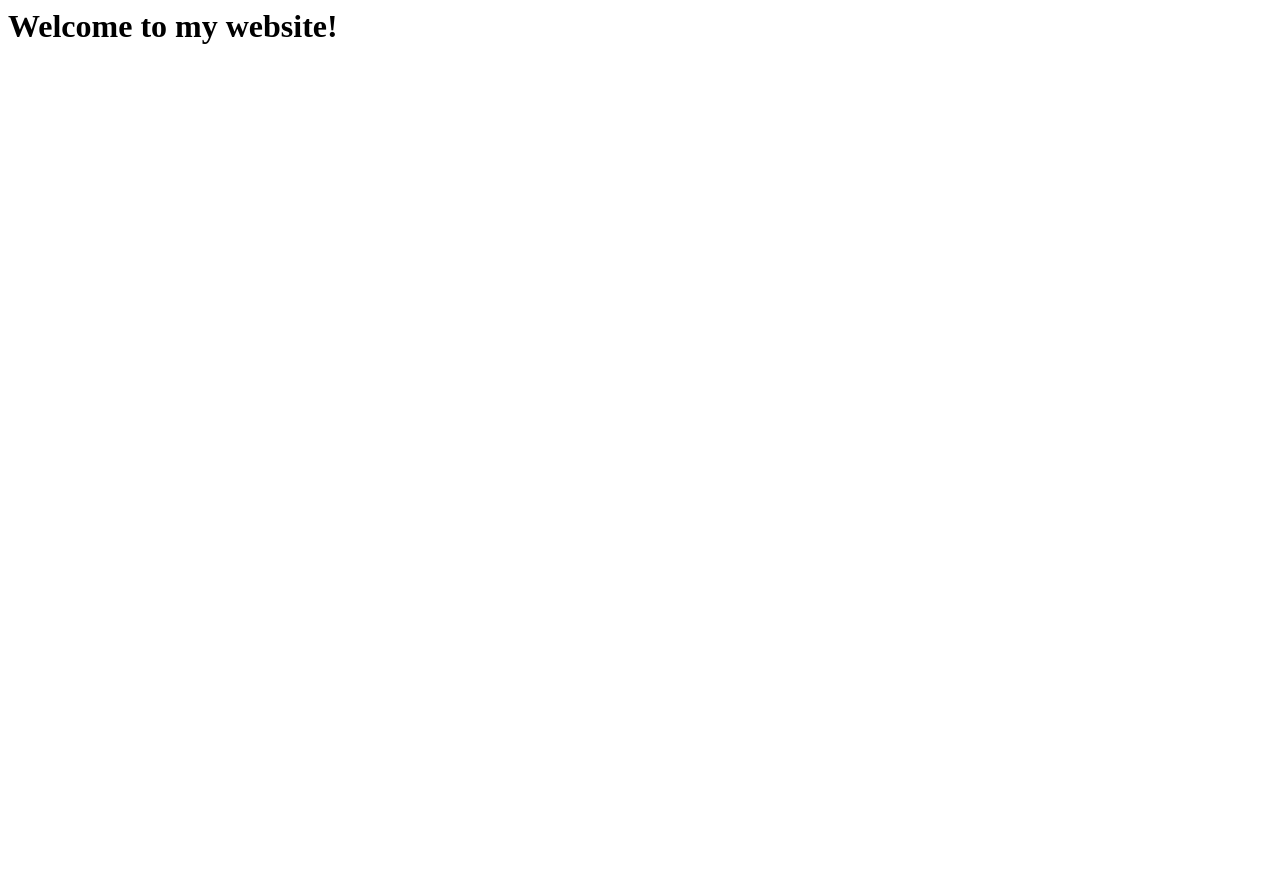
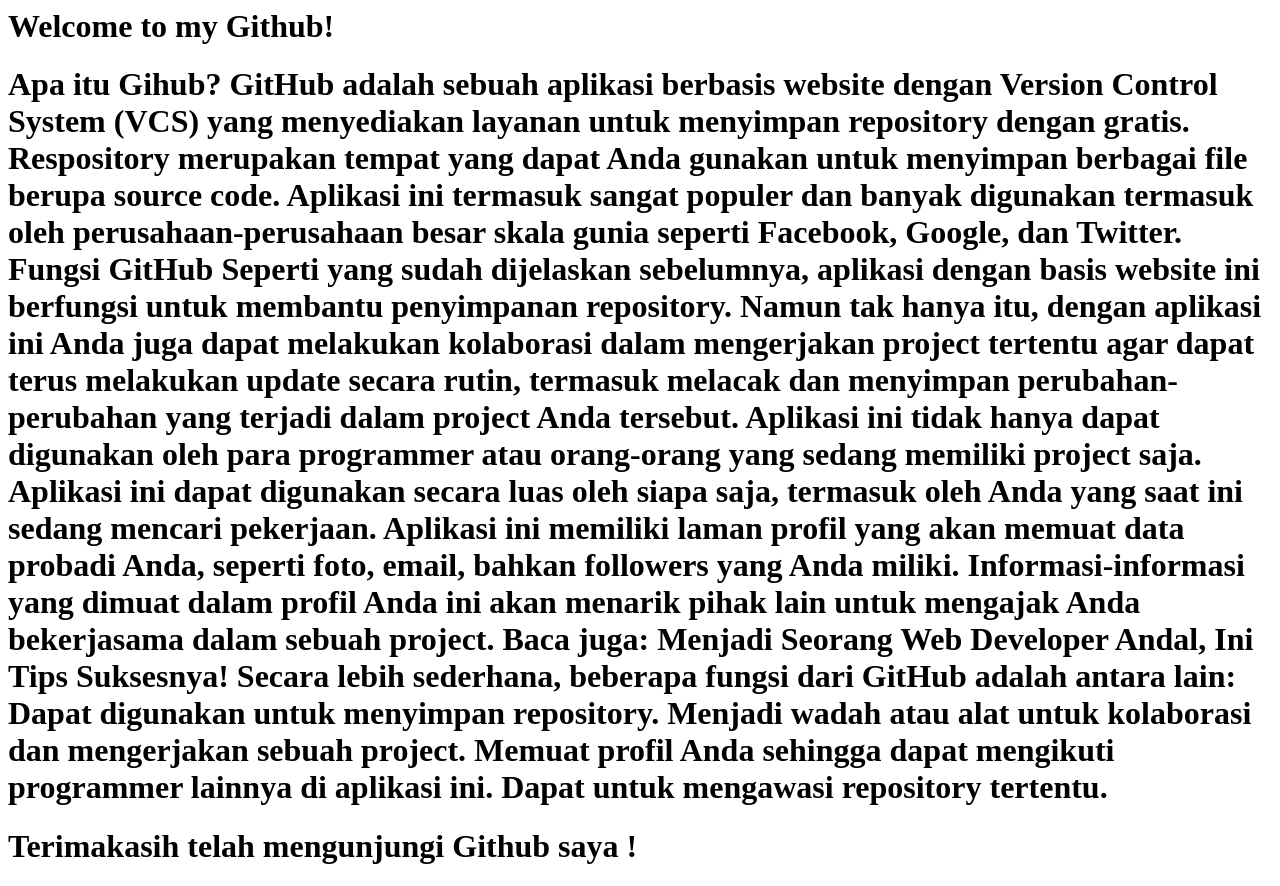
Before and after one commit to rizkaaa-09/rizkaaa-09.github.io, a plain HTML site: page index.html in a window 1280 px wide. Before the commit the page ends 800 px from the top, so only its background shows below. Drawn offline with Linux system fonts and the light colour scheme.

Commit message:
Update index.html

```diff
--- a/index.html
+++ b/index.html
@@ -1 +1,23 @@
-<h1> Welcome to my website! </h1>
+<h1> Welcome to my Github! </h1>
+
+
+<h1>
+  Apa itu Gihub?
+  GitHub adalah sebuah aplikasi berbasis website dengan Version Control System (VCS) yang menyediakan layanan untuk menyimpan repository dengan gratis. Respository merupakan tempat yang dapat Anda gunakan untuk menyimpan berbagai file berupa source code. Aplikasi ini termasuk sangat populer dan banyak digunakan termasuk oleh perusahaan-perusahaan besar skala gunia seperti Facebook, Google, dan Twitter.
+
+Fungsi GitHub
+Seperti yang sudah dijelaskan sebelumnya, aplikasi dengan basis website ini berfungsi untuk membantu penyimpanan repository. Namun tak hanya itu, dengan aplikasi ini Anda juga dapat melakukan kolaborasi dalam mengerjakan project tertentu agar dapat terus melakukan update secara rutin, termasuk melacak dan menyimpan perubahan-perubahan yang terjadi dalam project Anda tersebut.
+
+Aplikasi ini tidak hanya dapat digunakan oleh para programmer atau orang-orang yang sedang memiliki project saja. Aplikasi ini dapat digunakan secara luas oleh siapa saja, termasuk oleh Anda yang saat ini sedang mencari pekerjaan. Aplikasi ini memiliki laman profil yang akan memuat data probadi Anda, seperti foto, email, bahkan followers yang Anda miliki. Informasi-informasi yang dimuat dalam profil Anda ini akan menarik pihak lain untuk mengajak Anda bekerjasama dalam sebuah project.
+
+Baca juga: Menjadi Seorang Web Developer Andal, Ini Tips Suksesnya!
+
+Secara lebih sederhana, beberapa fungsi dari GitHub adalah antara lain:
+
+Dapat digunakan untuk menyimpan repository.
+Menjadi wadah atau alat untuk kolaborasi dan mengerjakan sebuah project.
+Memuat profil Anda sehingga dapat mengikuti programmer lainnya di aplikasi ini.
+Dapat untuk mengawasi repository tertentu.
+</h1>
+
+<h1> Terimakasih telah mengunjungi Github saya !</h1>
```
